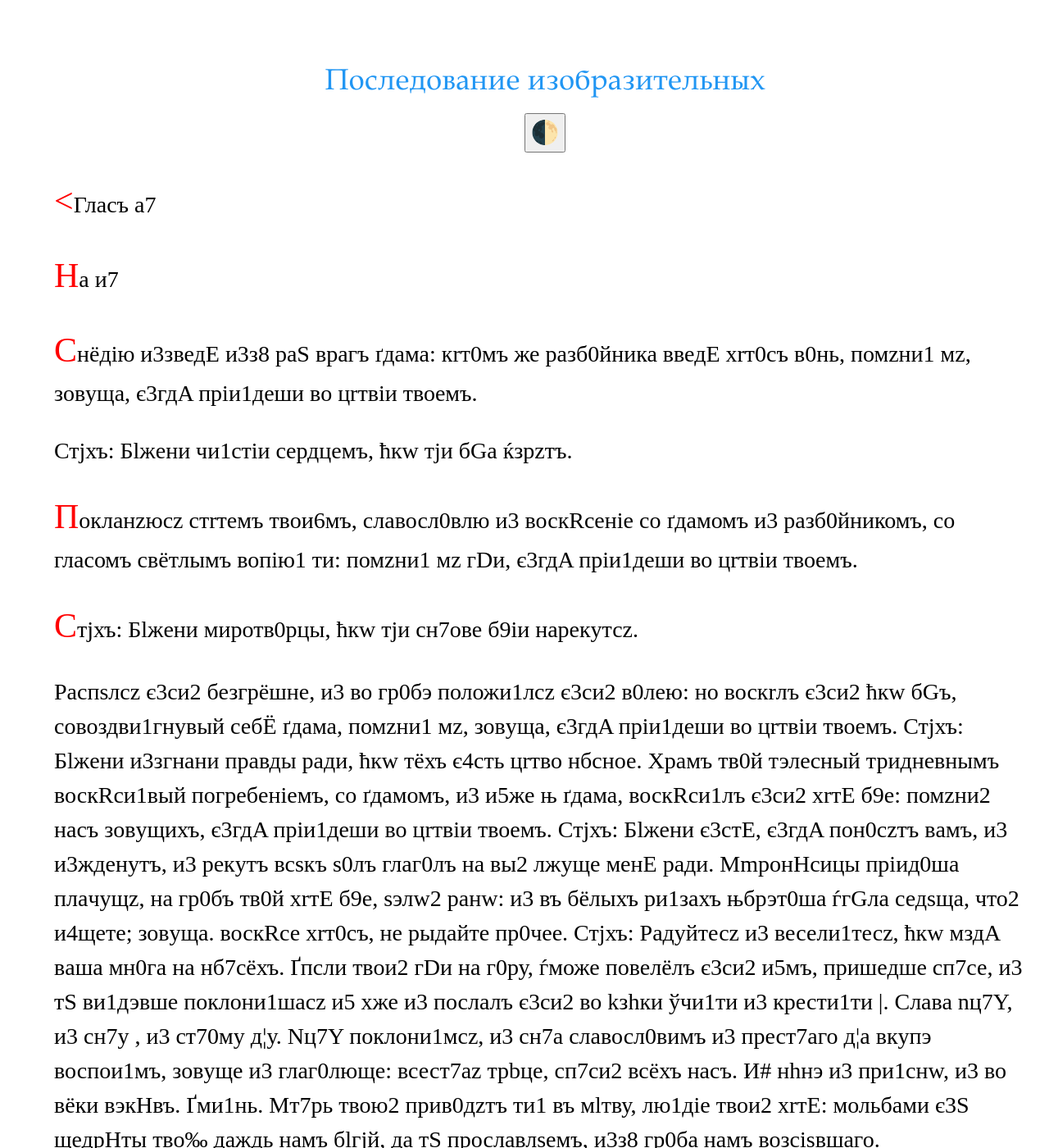
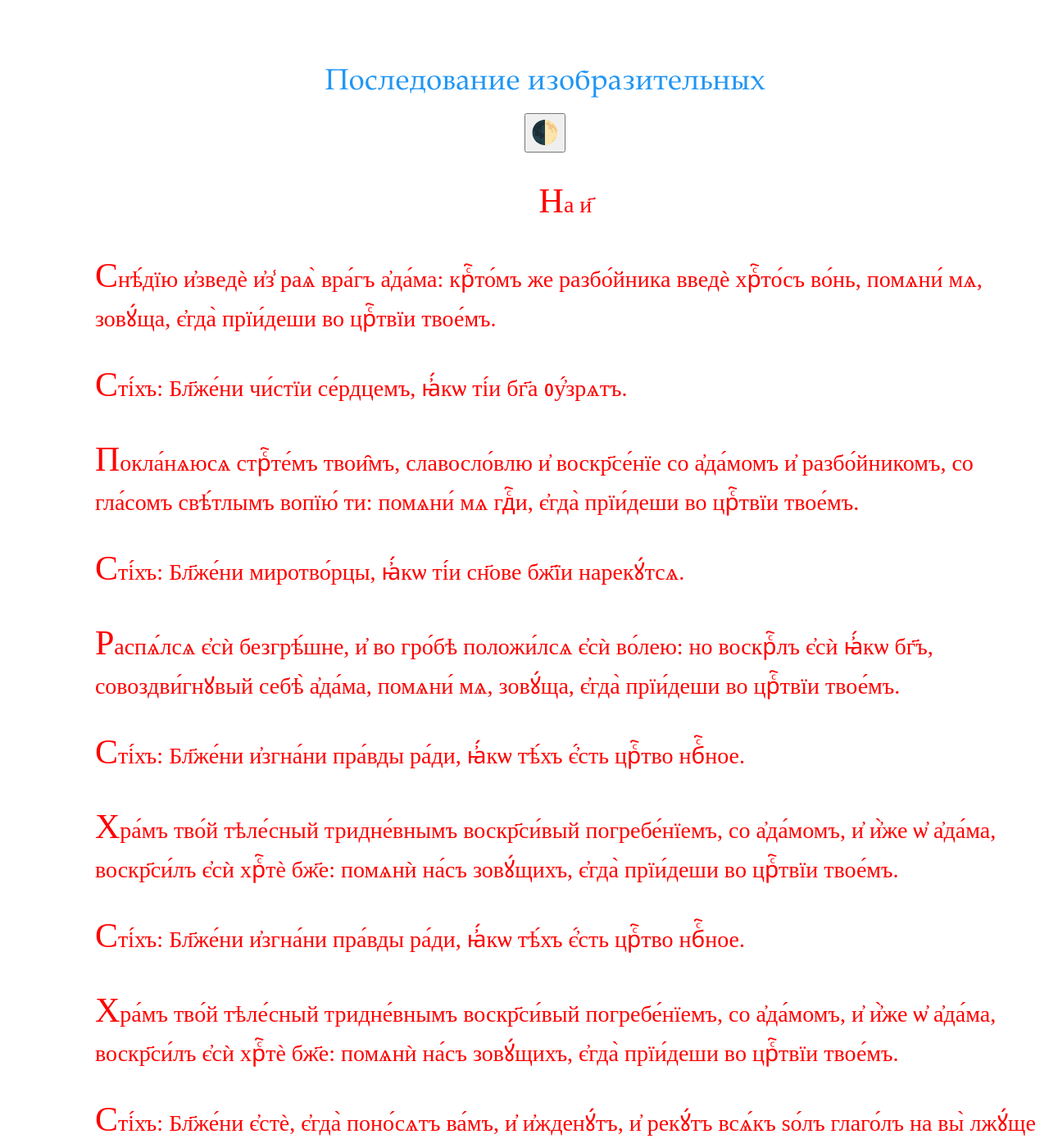
Before and after one commit to markjville/markjville.github.io, a Jekyll site: the page docs/Изобразительная/Гл1.html, which Jekyll copies as it is, in a window 1280 px wide and 1400 px high. Shown: the whole window at 82% size. Built offline with Jekyll 4.4.1, drawn with Linux system fonts in a browser that asks for light colours; some web fonts are replaced; comment, search, counter and statistics services are not loaded; some of the changed text lies outside the part shown.

Commit message:
Update Гл1.html

```diff
--- a/docs/Изобразительная/Гл1.html
+++ b/docs/Изобразительная/Гл1.html
@@ -36,26 +36,93 @@ p::first-letter {
 
 <body>
 
-<p><Глaсъ а7<br/>
-<p>На и7<br/>
-<p>Снёдію и3зведE и3з8 раS врaгъ ґдaма: кrт0мъ же разб0йника введE хrт0съ в0нь, помzни1 мz, зовyща, є3гдA пріи1деши во цrтвіи твоeмъ.<br/>
-<p></p>Стjхъ: Бlжeни чи1стіи сeрдцемъ, ћкw тjи бGа ќзрzтъ.<br/>
+<p align="center" style="margin-left: 0.52in"><font color="#ff0000"><font face="Ponomar Unicode">На
+и҃</font><br/>
 
-<p>Поклaнzюсz стrтeмъ твои6мъ, славосл0влю и3 воскRсeніе со ґдaмомъ и3 разб0йникомъ, со глaсомъ свётлымъ вопію1 ти: помzни1 мz гDи, є3гдA пріи1деши во цrтвіи твоeмъ.<br/>
-<p>Стjхъ: Бlжeни миротв0рцы, ћкw тjи сн7ове б9іи нарекyтсz.</p>
-	Распsлсz є3си2 безгрёшне, и3 во гр0бэ положи1лсz є3си2 в0лею: но воскrлъ є3си2 ћкw бGъ, совоздви1гнувый себЁ ґдaма, помzни1 мz, зовyща, є3гдA пріи1деши во цrтвіи твоeмъ.
-Стjхъ: Бlжeни и3згнaни прaвды рaди, ћкw тёхъ є4сть цrтво нбcное.
-	Хрaмъ тв0й тэлeсный триднeвнымъ воскRси1вый погребeніемъ, со ґдaмомъ, и3 и5же њ ґдaма, воскRси1лъ є3си2 хrтE б9е: помzни2 нaсъ зовyщихъ, є3гдA пріи1деши во цrтвіи твоeмъ.
-Стjхъ: Бlжeни є3стE, є3гдA пон0сzтъ вaмъ, и3 и3жденyтъ, и3 рекyтъ всsкъ ѕ0лъ глаг0лъ на вы2 лжyще менE рaди.
-	МmронHсицы пріид0ша плaчущz, на гр0бъ тв0й хrтE б9е, ѕэлw2 рaнw: и3 въ бёлыхъ ри1захъ њбрэт0ша ѓгGла седsща, что2 и4щете; зовyща. воскRсе хrт0съ, не рыдaйте пр0чее.
-Стjхъ: Рaдуйтесz и3 весели1тесz, ћкw мздA вaша мн0га на нб7сёхъ.
-	Ґпcли твои2 гDи на г0ру, ѓможе повелёлъ є3си2 и5мъ, пришeдше сп7се, и3 тS ви1дэвше поклони1шасz и5 хже и3 послaлъ є3си2 во kзhки ўчи1ти и3 крести1ти |.
-	Слaва nц7Y, и3 сн7у , и3 ст70му д¦у.
-Nц7Y поклони1мсz, и3 сн7а славосл0вимъ и3 прест7aго д¦а вкyпэ воспои1мъ, зовyще и3 глаг0люще: всест7az трbце, сп7си2 всёхъ нaсъ.
-	И# нhнэ и3 при1снw, и3 во вёки вэкHвъ. Ґми1нь.
-	Мт7рь твою2 прив0дzтъ ти1 въ мlтву, лю1діе твои2 хrтE: мольбaми є3S щедрHты тво‰ дaждь нaмъ бlгjй, да тS прославлsемъ, и3з8 гр0ба нaмъ возсіsвшаго.
+<p style="margin-left: 0.52in"><font face="Ponomar Unicode">Снѣ́дїю и҆зведѐ и҆з̾ раѧ̀ вра́гъ а҆да́ма: крⷭ҇то́мъ же разбо́йника введѐ хрⷭ҇то́съ во́нь, помѧни́ мѧ, зовꙋ́ща, є҆гда̀ прїи́деши во црⷭ҇твїи твое́мъ.</font></p>
+<p style="margin-left: 0.52in"><font face="Ponomar Unicode">Сті́хъ: Бл҃же́ни чи́стїи се́рдцемъ, ꙗ҆́кѡ ті́и бг҃а ᲂу҆́зрѧтъ.</font></p>
+<p style="margin-left: 0.52in"><font face="Ponomar Unicode">Покла́нѧюсѧ
+стрⷭ҇те́мъ твои̑мъ, славосло́влю и҆
+воскр҃се́нїе со а҆да́момъ и҆
+разбо́йникомъ, со гла́сомъ свѣ́тлымъ
+вопїю́ ти: помѧни́ мѧ гдⷭ҇и, є҆гда̀
+прїи́деши во црⷭ҇твїи твое́мъ.</font></p>
+<p style="margin-left: 0.52in"><font face="Ponomar Unicode">Сті́хъ:
+Бл҃же́ни миротво́рцы, ꙗ҆́кѡ ті́и сн҃ове
+бж҃їи нарекꙋ́тсѧ.</font></p>
+<p style="margin-left: 0.52in"><font face="Ponomar Unicode">Распѧ́лсѧ
+є҆сѝ безгрѣ́шне, и҆ во гро́бѣ положи́лсѧ
+є҆сѝ во́лею: но воскрⷭ҇лъ є҆сѝ ꙗ҆́кѡ
+бг҃ъ, совоздви́гнꙋвый себѣ̀ а҆да́ма,
+помѧни́ мѧ, зовꙋ́ща, є҆гда̀ прїи́деши
+во црⷭ҇твїи твое́мъ.</font></p>
+<p style="margin-left: 0.52in"><font face="Ponomar Unicode">Сті́хъ:
+Бл҃же́ни и҆згна́ни пра́вды ра́ди, ꙗ҆́кѡ
+тѣ́хъ є҆́сть црⷭ҇тво нбⷭ҇ное.</font></p>
+<p style="margin-left: 0.52in"><font face="Ponomar Unicode">Хра́мъ
+тво́й тѣле́сный тридне́внымъ воскр҃си́вый
+погребе́нїемъ, со а҆да́момъ, и҆ и҆̀же
+ѡ҆ а҆да́ма, воскр҃си́лъ є҆сѝ хрⷭ҇тѐ
+бж҃е: помѧнѝ на́съ зовꙋ́щихъ, є҆гда̀
+прїи́деши во црⷭ҇твїи твое́мъ.</font></p>
+<p style="margin-left: 0.52in; margin-bottom: 0in"><font face="Ponomar Unicode">Сті́хъ:
+Бл҃же́ни и҆згна́ни пра́вды ра́ди, ꙗ҆́кѡ
+тѣ́хъ є҆́сть црⷭ҇тво нбⷭ҇ное. </font>
+</p>
+<p style="margin-left: 0.52in; margin-bottom: 0in"><font face="Ponomar Unicode">Хра́мъ
+тво́й тѣле́сный тридне́внымъ воскр҃си́вый
+погребе́нїемъ, со а҆да́момъ, и҆ и҆̀же
+ѡ҆ а҆да́ма, воскр҃си́лъ є҆сѝ хрⷭ҇тѐ
+бж҃е: помѧнѝ на́съ зовꙋ́щихъ, є҆гда̀
+прїи́деши во црⷭ҇твїи твое́мъ. </font>
+</p>
+<p style="margin-left: 0.52in; margin-bottom: 0in"><font face="Ponomar Unicode">Сті́хъ:
+Бл҃же́ни є҆стѐ, є҆гда̀ поно́сѧтъ ва́мъ,
+и҆ и҆жденꙋ́тъ, и҆ рекꙋ́тъ всѧ́къ ѕо́лъ
+глаго́лъ на вы̀ лжꙋ́ще менѐ ра́ди. </font>
+</p>
+<p style="margin-left: 0.52in; margin-bottom: 0in"><font face="Ponomar Unicode">Мѷронѡ́сицы
+прїидо́ша пла́чꙋщѧ, на гро́бъ тво́й
+хрⷭ҇тѐ бж҃е, ѕѣлѡ̀ ра́нѡ: и҆ въ бѣ́лыхъ
+ри́захъ ѡ҆брѣто́ша а҆́гг҃ла седѧ́ща,
+что̀ и҆́щете; зовꙋ́ща. воскр҃се хрⷭ҇то́съ,
+не рыда́йте про́чее. </font>
+</p>
+<p style="margin-left: 0.52in; margin-bottom: 0in"><font face="Ponomar Unicode">Сті́хъ:
+Ра́дꙋйтесѧ и҆ весели́тесѧ, ꙗ҆́кѡ мзда̀
+ва́ша мно́га на нб҃сѣ́хъ. </font>
+</p>
+<p style="margin-left: 0.52in; margin-bottom: 0in"><font face="Ponomar Unicode">А҆пⷭ҇ли
+твоѝ гдⷭ҇и на го́рꙋ, а҆́може повелѣ́лъ
+є҆сѝ и҆̀мъ, прише́дше сп҃се, и҆ тѧ̀
+ви́дѣвше поклони́шасѧ и҆̀ хже и҆ посла́лъ
+є҆сѝ во ꙗ҆зы́ки ᲂу҆чи́ти и҆ крести́ти
+ѧ҆̀. </font>
+</p>
+<p style="margin-left: 0.52in; margin-bottom: 0in"><br/>
 
 </p>
+<p style="margin-left: 0.52in; margin-bottom: 0in"><font face="Ponomar Unicode">Сла́ва
+ѻ҆ц҃ꙋ̀, и҆ сн҃ꙋ , и҆ ст҃о́мꙋ дх҃ꙋ. </font>
+</p>
+<p style="margin-left: 0.52in; margin-bottom: 0in"><font face="Ponomar Unicode">Ѻ҆ц҃ꙋ̀
+поклони́мсѧ, и҆ сн҃а славосло́вимъ и҆
+прест҃а́го дх҃а вкꙋ́пѣ воспои́мъ,
+зовꙋ́ще и҆ глаго́люще: всест҃а́ѧ трⷪ҇це,
+сп҃сѝ всѣ́хъ на́съ. </font>
+</p>
+<p style="margin-left: 0.52in; margin-bottom: 0in"><font face="Ponomar Unicode">И҆
+ны́нѣ и҆ при́снѡ, и҆ во вѣ́ки вѣкѡ́въ.
+А҆ми́нь. </font>
+</p>
+<p style="margin-left: 0.52in; margin-bottom: 0in"><font face="Ponomar Unicode">Мт҃рь
+твою̀ приво́дѧтъ ти́ въ мл҃твꙋ, лю́дїе
+твоѝ хрⷭ҇тѐ: мольба́ми є҆ѧ̀ щедрѡ́ты
+твоѧ̑ да́ждь на́мъ бл҃гі́й, да тѧ̀
+прославлѧ́емъ, и҆з̾ гро́ба на́мъ
+возсїѧ́вшаго. </font>
+</p>
+<p style="margin-left: 0.52in; margin-bottom: 0in"><br/>
 
      <script>
 function myFunction() {
```
